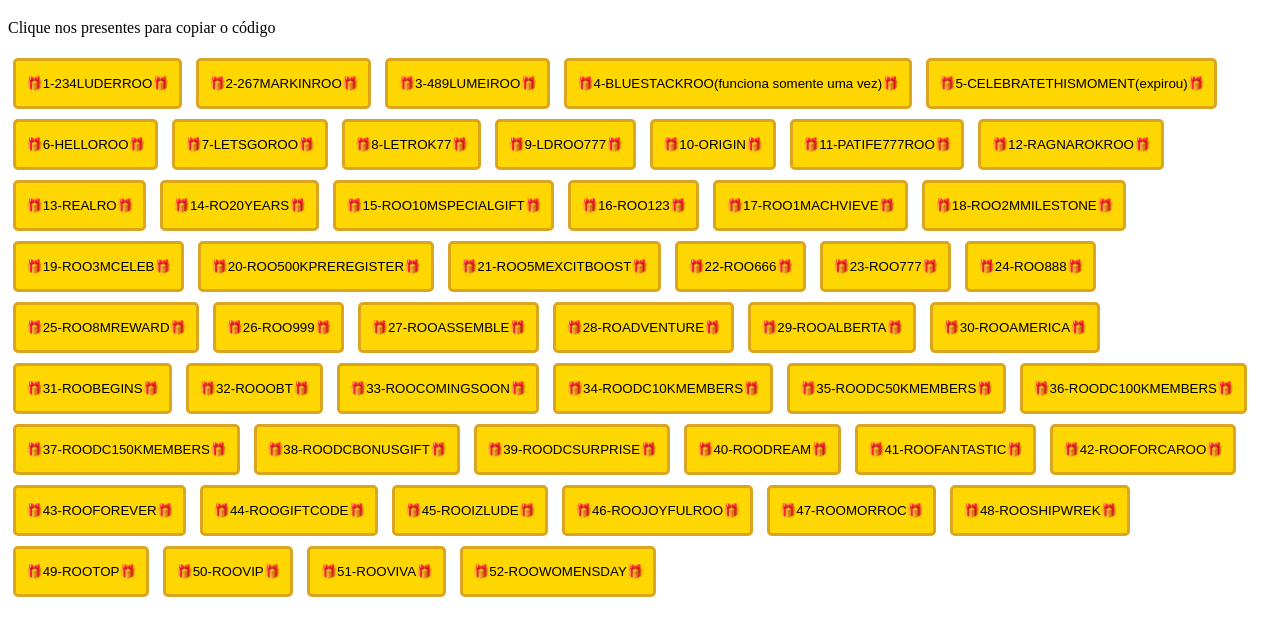
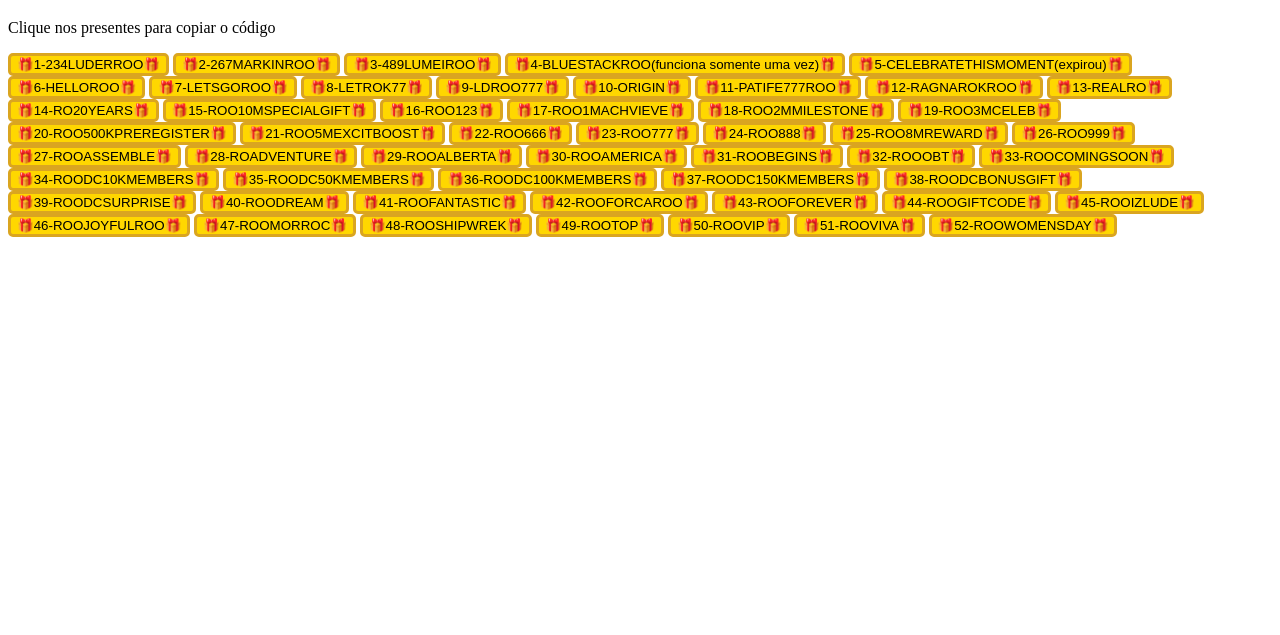
Before and after one commit to Rodolfo-Brandalise/codigos-de-resgate-ragnarok-origin, a plain HTML site: page index.html in a window 1280 px wide. Shown: the part 61-696 px from the top of the page. Drawn offline with Linux system fonts and the light colour scheme.

Commit message:
adicionado css

```diff
--- a/src/css/style.css
+++ b/src/css/style.css
@@ -1,6 +1,4 @@
 .botao {
-    margin: 5px;
-    padding: 15px 10px;
     background-color: gold;
     border: solid goldenrod;
     border-radius: 5px;
```
